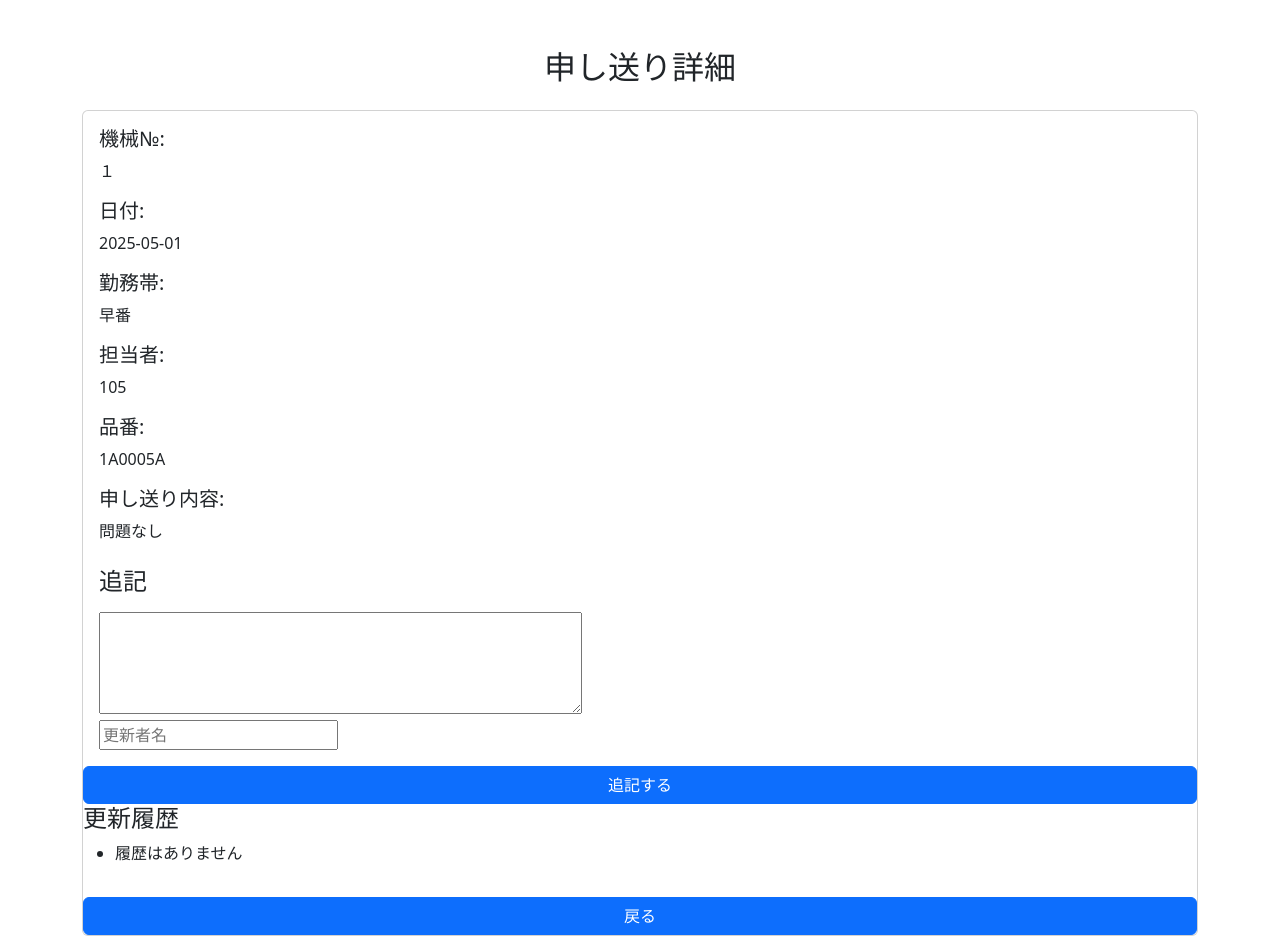
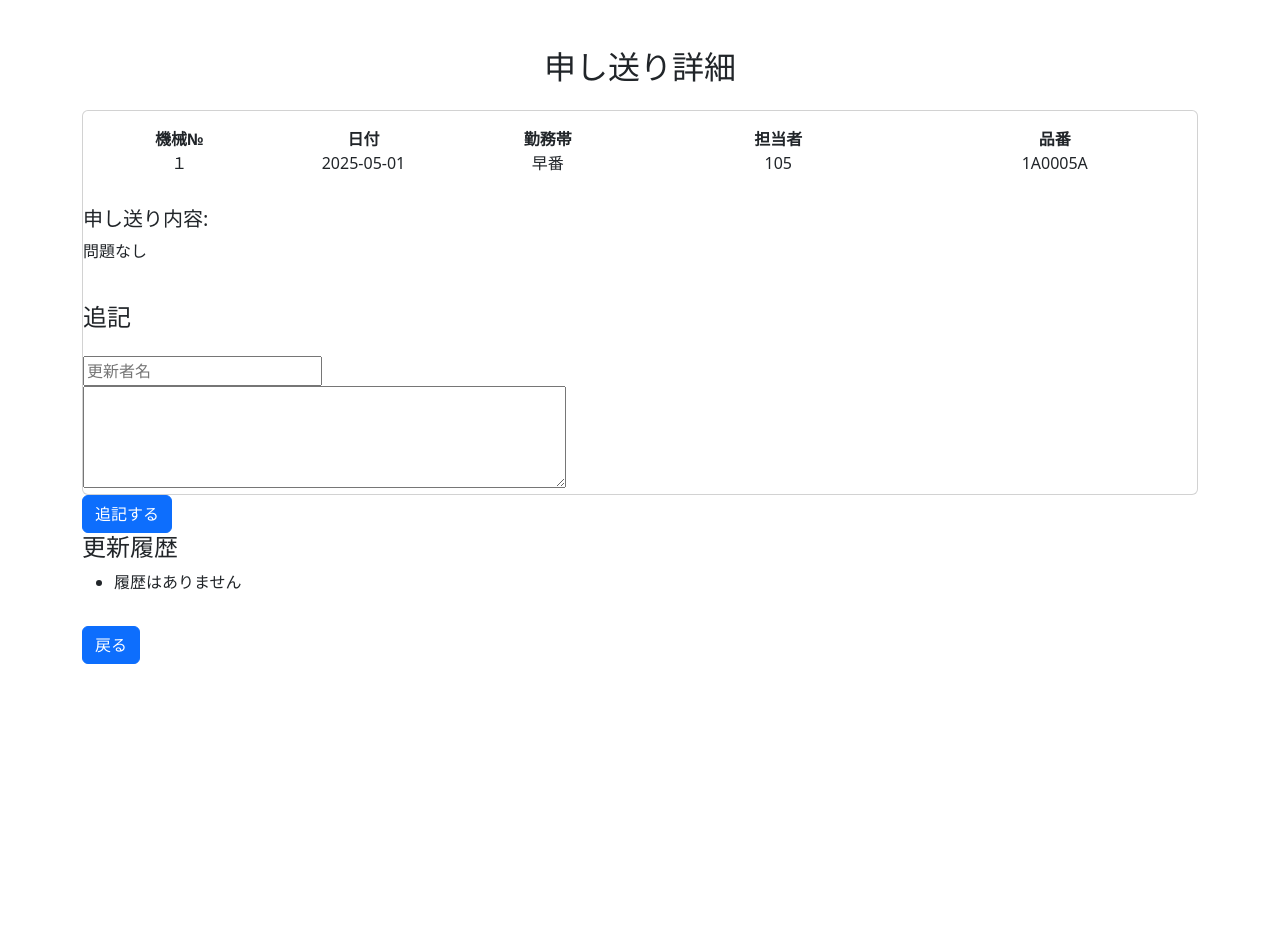
Before and after one commit to renayuki0125/20250508, a Flask app: page /show/1 in a window 1280 px wide. After the commit the page ends 664 px from the top, so only its background shows below. Run offline with Flask 3, Linux system fonts and the light colour scheme; data comes from the database, SQL or seed files in the repository; both versions use the stored data as it was after the commit.

Commit message:
申し送り内容レイアウト変更

```diff
--- a/templates/show.html
+++ b/templates/show.html
@@ -13,29 +13,38 @@
         <h2 class="mb-4 text-center">申し送り詳細</h2>
         <div class="card">
             <div class="card-body">
-                <h5 class="card-title">機械№:</h5>
-                <p class="card-text">{{ note['machine_no'] }}</p>
+                <div class="row text-center mb-3">
+                    <div class="col-md-2">
+                        <strong>機械№</strong><br>
+                        {{ note['machine_no'] }}
+                    </div>
+                    <div class="col-md-2">
+                        <strong>日付</strong><br>
+                        {{ note['date'] }}
+                    </div>
+                    <div class="col-md-2">
+                        <strong>勤務帯</strong><br>
+                        {{ note['shift'] }}
+                    </div>
+                    <div class="col-md-3">
+                        <strong>担当者</strong><br>
+                        {{ note['operator'] }}
+                    </div>
+                    <div class="col-md-3">
+                        <strong>品番</strong><br>
+                        {{ note['product_no'] }}
+                    </div>
+                </div>
 
-                <h5 class="card-title">日付:</h5>
-                <p class="card-text">{{ note['date'] }}</p>
-
-                <h5 class="card-title">勤務帯:</h5>
-                <p class="card-text">{{ note['shift'] }}</p>
-
-                <h5 class="card-title">担当者:</h5>
-                <p class="card-text">{{ note['operator'] }}</p>
-
-                <h5 class="card-title">品番:</h5>
-                <p class="card-text">{{ note['product_no'] }}</p>
-
+                </div>
                 <h5 class="card-title">申し送り内容:</h5>
                 <p class="card-text">{{ note['note'] }}</p>
 
                 <h4 class="mt-4">追記</h4>
                 <form method="post" action="{{ url_for('update_note', id=note['id']) }}">
                     <div class="mb-3"></div>
+                        <input type="text" name="updater" placeholder="更新者名"><br>
                         <textarea name="additional_note" rows="4" cols="50"></textarea><br>
-                        <input type="text" name="updater" placeholder="更新者名"><br>
                     </div>
                     <!-- <div class="mb-3">
                         <label for="additional_note" class="form-label">新しい申し送り内容を追記</label>
```
Also changed, not shown: todo.db.
